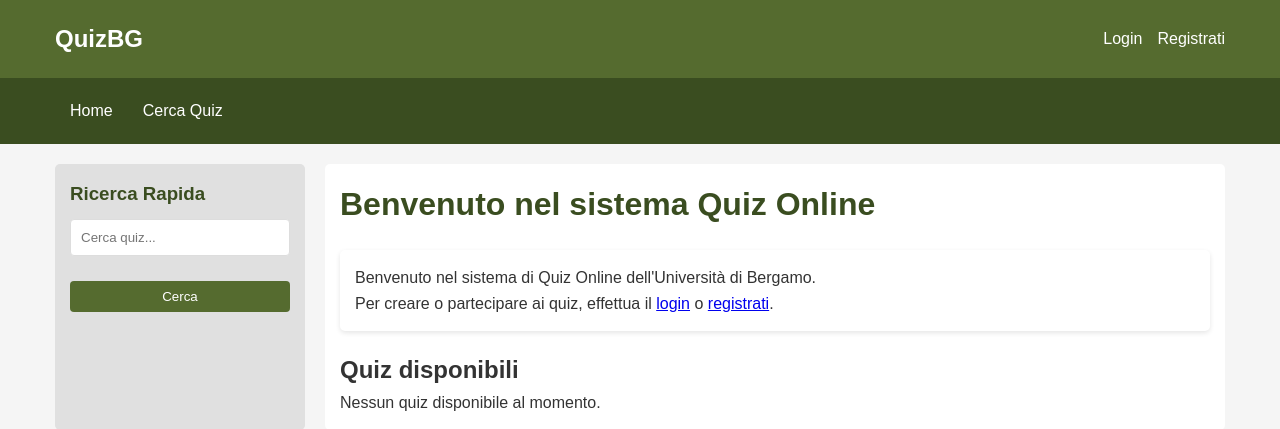
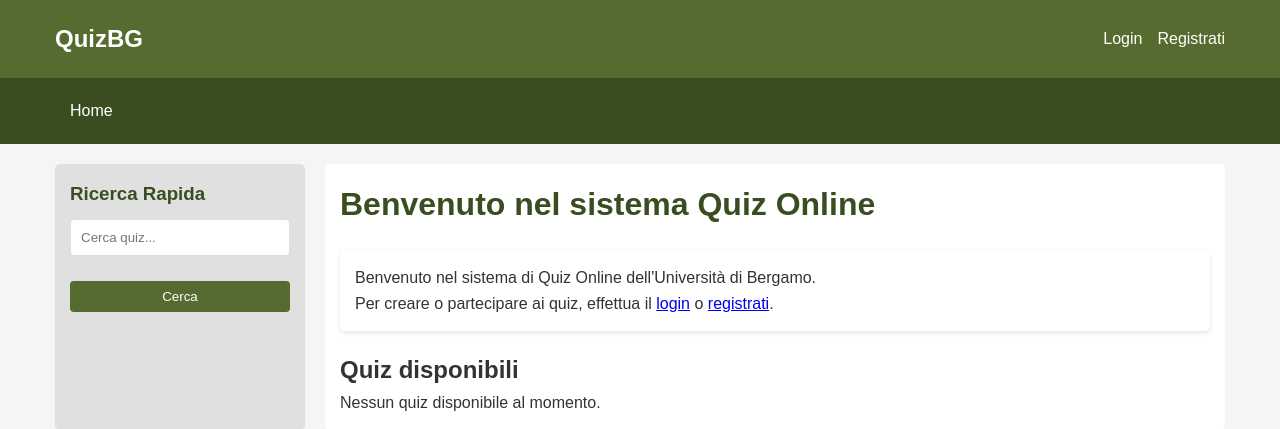
Before and after one commit to paganello/web-programming-24-25, a PHP site: page / in a window 1280 px wide. Shown: the top 429 px of the page. Run offline with PHP 8.4, Linux system fonts and the light colour scheme; data that the repository does not hold is empty.

Commit message:
remove cerca from nav

```diff
--- a/pratica/progetto/includes/nav.php
+++ b/pratica/progetto/includes/nav.php
@@ -18,7 +18,6 @@ $current_page = basename($_SERVER['PHP_SELF']);
     <div class="container">
         <ul>
             <li><a href="index.php" <?php echo $current_page == 'index.php' ? 'class="active"' : ''; ?>>Home</a></li>
-            <li><a href="search_quiz.php" <?php echo $current_page == 'search_quiz.php' ? 'class="active"' : ''; ?>>Cerca Quiz</a></li>
             <?php if(isset($_SESSION['user'])): ?>
                 <li><a href="create_quiz.php" <?php echo $current_page == 'create_quiz.php' ? 'class="active"' : ''; ?>>Crea Quiz</a></li>
                 <li><a href="my_quizzes.php" <?php echo $current_page == 'my_quizzes.php' ? 'class="active"' : ''; ?>>I Miei Quiz</a></li>
--- a/pratica/progetto/index.php
+++ b/pratica/progetto/index.php
@@ -61,8 +61,6 @@ try {
             <div class="card">
                 <div class="card-content">
                     <p>Benvenuto <?php echo $_SESSION['user']['nome'] . ' ' . $_SESSION['user']['cognome']; ?> nel sistema di Quiz Online dell'Università di Bergamo.</p>
-                    <p>Puoi creare nuovi quiz o partecipare a quiz creati da altri utenti.</p>
-                    <p><a href="create_quiz.php" class="btn">Crea un nuovo Quiz</a> <a href="search_quiz.php" class="btn btn-secondary">Cerca Quiz</a>
                     </p>
                 </div>
             </div>
```
